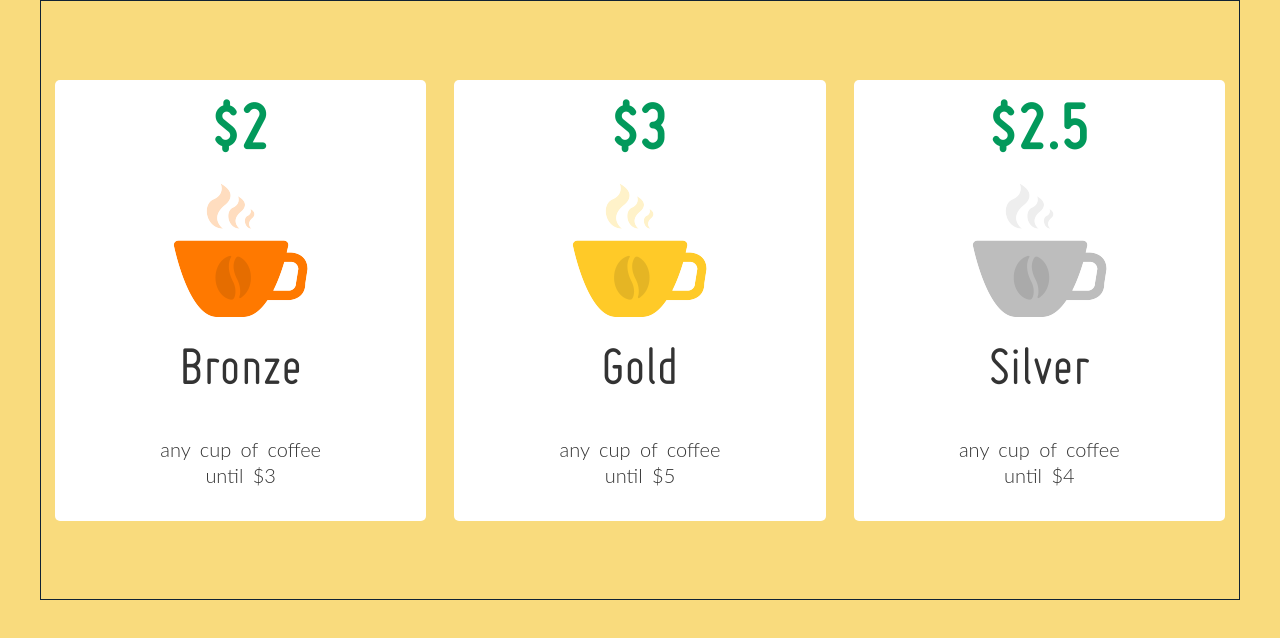
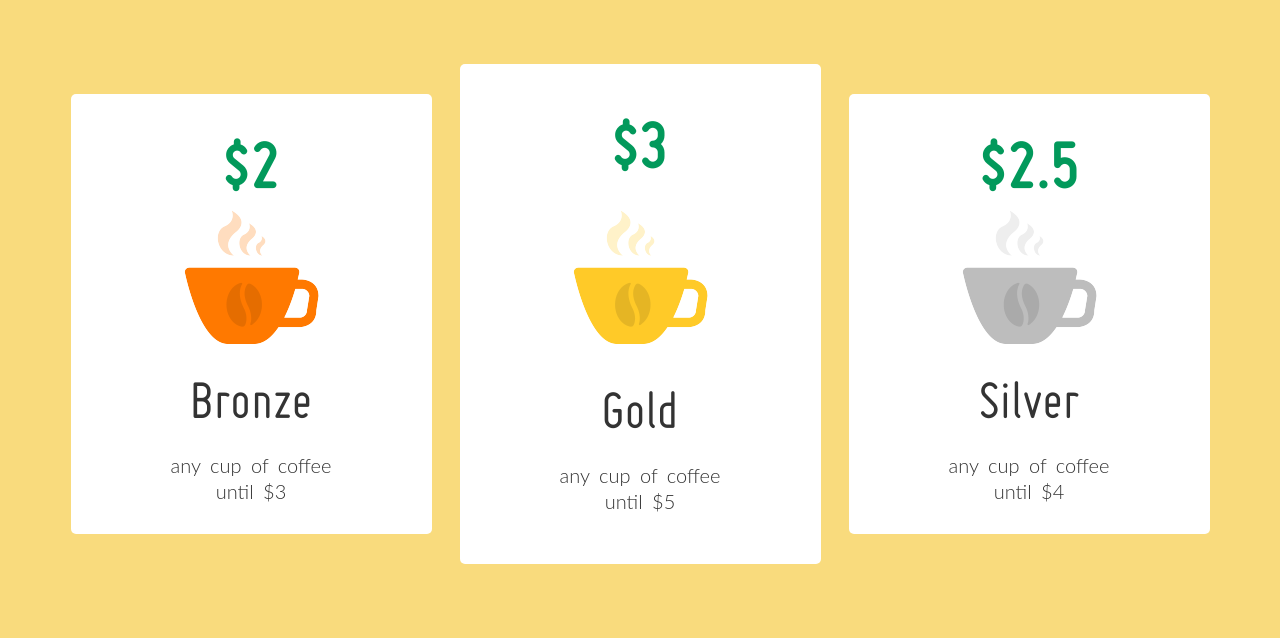
Before and after one commit to rslisenko/cup-plans, a plain HTML site: page index.html in a window 1280 px wide. Drawn offline with Linux system fonts and the light colour scheme.

Commit message:
1-st release

```diff
--- a/css/style.css
+++ b/css/style.css
@@ -19,6 +19,8 @@
 body{
 	font: 300 20px/1.3 'Lato', Arial, sans-serif;
 	background: #F9DB7D;
+	margin: 0;
+	padding-top: 50px;
 }
 
 /* Typography */
@@ -79,41 +81,23 @@ textarea {
 	display: flex;
 	justify-content: center;
 	align-items: center;
-	min-height: 600px;
-	border: 1px solid #123;
-	// padding: 80px 14px;
+	// border: 1px solid 	#123;
 }
 .ba-cup-item {
 	display: flex;
-	flex-basis: 33.33%;
+	flex-basis: 361px;
 	flex-direction: column;
 	align-items: center;
 	background: #FFF;
 	margin: 14px;
 	border-radius: 5px;
 }
-.ba-cup-item__inner {
-	display: flex;
-	flex-basis: 441px;
-	flex-direction: column;
-	justify-content: flex;
-	align-items: center;
-	transition: .5s;
-}
-.ba-cup-item__inner:hover {
-	flex-basis: 500px;
-}
-
 .ba-cup-item__price {
 	font-family: Miso;
 	color: #02995b;
 	font-size: 70px;
 	font-weight: 700;
-	margin: 0;
-	flex-grow: 1;
-}
-.ba-cup-item__img {
-	flex-grow: 1;
+	margin: 25px 0 0;
 }
 .ba-cup-item__img img{
 	display: block;
@@ -124,16 +108,28 @@ textarea {
 	color: #333333;
 	font-size: 56px;
 	font-weight: 400;
-	margin: 0;
-	flex-grow: 1;
+	margin:20px 0 0;
 }
 .ba-cup-item__desc {
-	width: 80%;
+	width: 52%;
 	text-align: center;
 	font-family: Lato;
 	color: #333333;
 	font-size: 20px;
 	font-weight: 300;
 	word-spacing: 4px;
-	flex-grow: 1;
+	margin: 15px 0 30px;
 }
+
+.ba-cup-item--pt10 {
+	padding-top: 10px;
+}
+.ba-cup-item__price--pb20 {
+	padding-bottom: 20px;
+}
+.ba-cup-item__img-name--pt10 {
+	padding-top: 10px;
+}
+.ba-cup-item__desc--pb20 {
+	padding-bottom: 20px;
+}
--- a/index.html
+++ b/index.html
@@ -25,38 +25,38 @@
 				<div class="ba-cups-container">
 					<!-- BEGIN ba-cup-item  -->
 					<div class="ba-cup-item">
-						<div class="ba-cup-item__inner">
+						<!-- <div class="ba-cup-item__inner"> -->
 							<p class="ba-cup-item__price">$2</p>
 							<div class="ba-cup-item__img">
 								<img src="img/cup-1.png" alt="cup-1">
 							</div>
 							<p class="ba-cup-item__img-name">Bronze</p>
 							<p class="ba-cup-item__desc">any cup of coffee until $3</p>
-						</div>
+						<!-- </div> -->
+					</div>
+					<!-- END ba-cup-item -->
+					<!-- BEGIN ba-cup-item  -->
+					<div class="ba-cup-item ba-cup-item--pt10">
+						<!-- <div class="ba-cup-item__inner"> -->
+							<p class="ba-cup-item__price ba-cup-item__price--pb20">$3</p>
+							<div class="ba-cup-item__img">
+								<img src="img/cup-2.png" alt="cup-2">
+							</div>
+							<p class="ba-cup-item__img-name ba-cup-item__img-name--pt10">Gold</p>
+							<p class="ba-cup-item__desc ba-cup-item__desc--pb20">any cup of coffee until $5</p>
+						<!-- </div> -->
 					</div>
 					<!-- END ba-cup-item -->
 					<!-- BEGIN ba-cup-item  -->
 					<div class="ba-cup-item">
-						<div class="ba-cup-item__inner">
-							<p class="ba-cup-item__price">$3</p>
-							<div class="ba-cup-item__img">
-								<img src="img/cup-2.png" alt="cup-2">
-							</div>
-							<p class="ba-cup-item__img-name">Gold</p>
-							<p class="ba-cup-item__desc">any cup of coffee until $5</p>
-						</div>
-					</div>
-					<!-- END ba-cup-item -->
-					<!-- BEGIN ba-cup-item  -->
-					<div class="ba-cup-item">
-						<div class="ba-cup-item__inner">
+						<!-- <div class="ba-cup-item__inner"> -->
 							<p class="ba-cup-item__price">$2.5</p>
 							<div class="ba-cup-item__img">
 								<img src="img/cup-3.png" alt="cup-3">
 							</div>
 							<p class="ba-cup-item__img-name">Silver</p>
 							<p class="ba-cup-item__desc">any cup of coffee until $4</p>
-						</div>
+						<!-- </div> -->
 					</div>
 					<!-- END ba-cup-item -->
 				</div>
```
